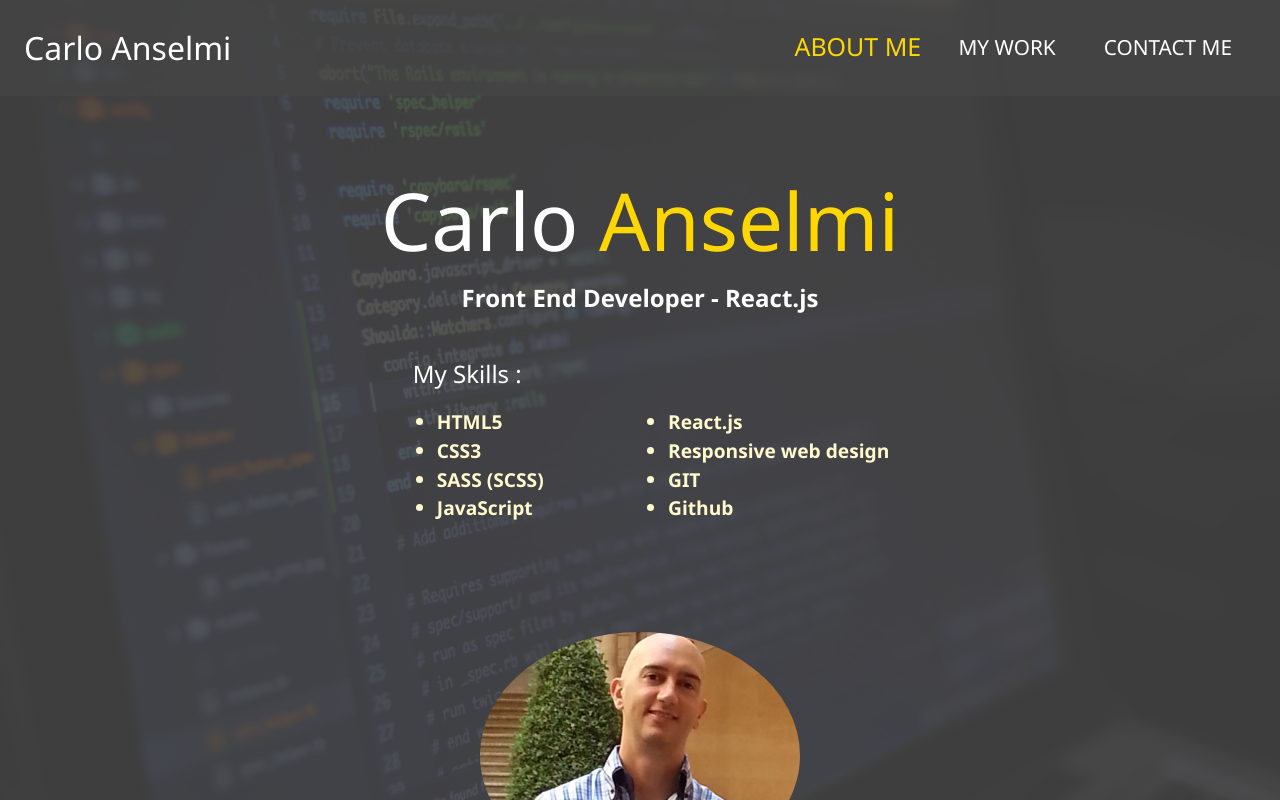
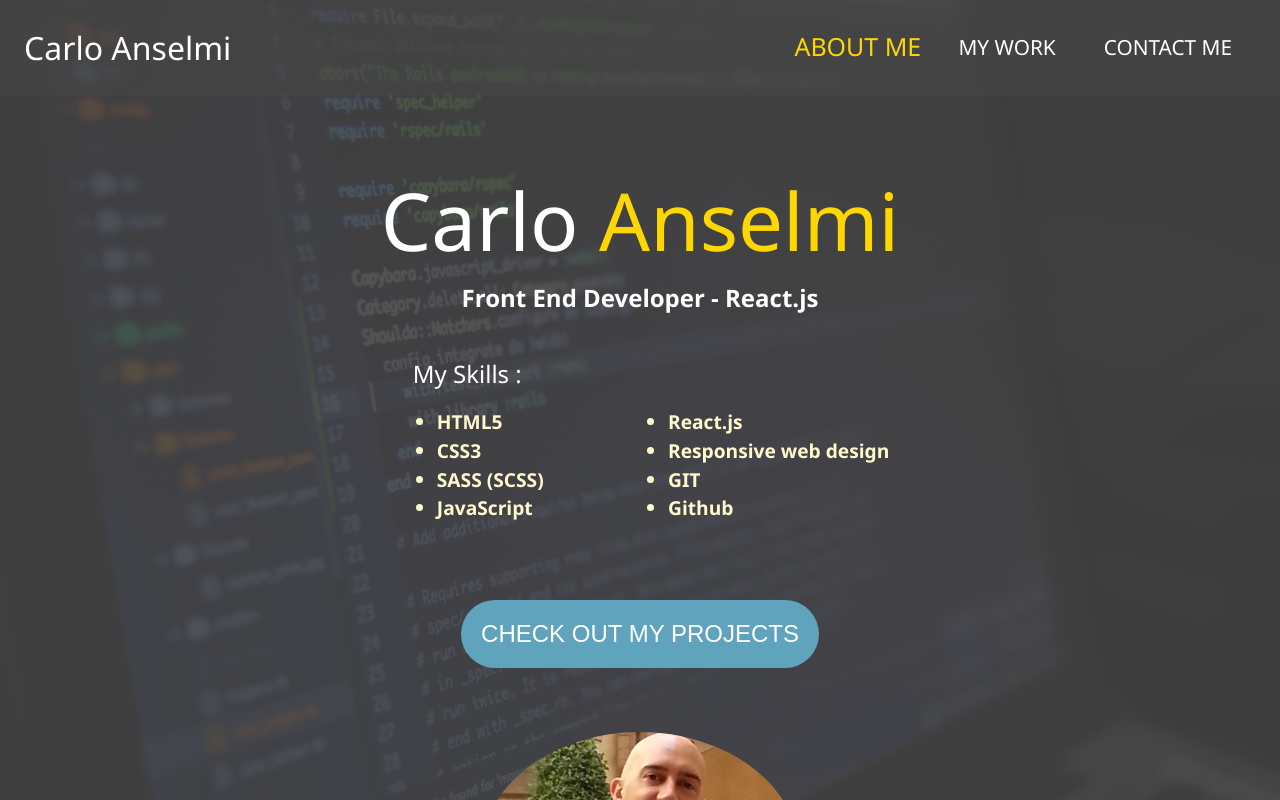
Before and after one commit to fdcoder81/portfolio2019, a React (Create React App) app: page / in a window 1280 px wide. Shown: the top 800 px of the page. Built offline with nearby package versions, Linux system fonts and the light colour scheme.

Commit message:
Added trivia react to pojects

```diff
--- a/src/Main.js
+++ b/src/Main.js
@@ -1,6 +1,7 @@
 import React from "react";
 import "./Main.scss";
 import bioImg from "./images/bio.jpg";
+import { NavLink } from "react-router-dom";
 
 const Main = () => {
   return (
@@ -21,7 +22,20 @@ const Main = () => {
           <li>GIT</li>
           <li>Github</li>
         </ul>
+
+        <NavLink to="/portfolio">
+          <div class="button-div">
+            <button
+              class="button-projects"
+              target="_blank"
+              rel="nofollow noopener"
+            >
+              Check out my projects
+            </button>
+          </div>
+        </NavLink>
       </div>
+
       <div id="about-me">
         <img alt="profile" src={bioImg} />
         <h2>About Me</h2>
--- a/src/Main.scss
+++ b/src/Main.scss
@@ -42,6 +42,30 @@
       font-size: 1.2rem;
       font-weight: 600;
       width: 14rem;
+    }
+  }
+
+  .button-div {
+    text-align: center;
+    margin-top: 2rem;
+  }
+
+  .button-projects {
+    cursor: pointer;
+    font-size: 1.5rem;
+    color: #fff !important;
+    text-transform: uppercase;
+    text-decoration: none;
+    background: #60a3bc;
+    padding: 20px;
+    border-radius: 50px;
+    display: inline-block;
+    border: none;
+    transition: all 0.4s ease 0s;
+
+    &:hover {
+      text-shadow: 0px 0px 6px rgba(255, 255, 255, 1);
+      transition: all 0.4s ease 0s;
     }
   }
 }
--- a/src/Portfolio.js
+++ b/src/Portfolio.js
@@ -3,7 +3,7 @@ import "./Portfolio.scss";
 import weatherImg from "./images/weather-app.png";
 import portfolioImg from "./images/portfolio.png";
 import moviesX from "./images/movies-x.png";
-import triviaImg from "./images/trivia.png";
+import triviaImg from "./images/trivia2.png";
 import udemyImg from "./images/udemy.png";
 
 const Portfolio = () => {
@@ -42,14 +42,22 @@ const Portfolio = () => {
           <img alt="project" src={moviesX} />
           <figcaption>
             <div>
-              <a href="https://fdcoder81.github.io/movies-x/" target="_blank" rel="noopener noreferrer">
+              <a
+                href="https://fdcoder81.github.io/movies-x/"
+                target="_blank"
+                rel="noopener noreferrer"
+              >
                 <i className="fas fa-eye">
                   <span>Project</span>
                 </i>
               </a>
             </div>
             <div>
-              <a href="https://github.com/fdcoder81/movies-x" target="_blank" rel="noopener noreferrer">
+              <a
+                href="https://github.com/fdcoder81/movies-x"
+                target="_blank"
+                rel="noopener noreferrer"
+              >
                 <i className="fab fa-github">
                   <span>GitHub</span>
                 </i>
@@ -64,7 +72,8 @@ const Portfolio = () => {
             <div>
               <a
                 href="https://fdcoder81.github.io/udemy-clone/"
-                target="_blank" rel="noopener noreferrer"
+                target="_blank"
+                rel="noopener noreferrer"
               >
                 <i className="fas fa-eye">
                   <span>Project</span>
@@ -73,7 +82,8 @@ const Portfolio = () => {
             </div>
             <div>
               <a
-                href="https://github.com/fdcoder81/udemy-clone" rel="noopener noreferrer"
+                href="https://github.com/fdcoder81/udemy-clone"
+                rel="noopener noreferrer"
                 target="_blank"
               >
                 <i className="fab fa-github">
@@ -88,7 +98,11 @@ const Portfolio = () => {
           <img alt="project" src={triviaImg} />
           <figcaption>
             <div>
-              <a href="https://fdcoder81.github.io/trivia-game" target="_blank" rel="noopener noreferrer">
+              <a
+                href="https://fdcoder81.github.io/trivia-react/"
+                target="_blank"
+                rel="noopener noreferrer"
+              >
                 <i className="fas fa-eye">
                   <span>Project</span>
                 </i>
@@ -96,8 +110,9 @@ const Portfolio = () => {
             </div>
             <div>
               <a
-                href="https://github.com/fdcoder81/trivia-game"
-                target="_blank" rel="noopener noreferrer"
+                href="https://github.com/fdcoder81/trivia-react"
+                target="_blank"
+                rel="noopener noreferrer"
               >
                 <i className="fab fa-github">
                   <span>GitHub</span>
@@ -113,7 +128,8 @@ const Portfolio = () => {
             <div>
               <a
                 href="https://fdcoder81.github.io/portfolio2019/"
-                target="_blank" rel="noopener noreferrer"
+                target="_blank"
+                rel="noopener noreferrer"
               >
                 <i className="fas fa-eye">
                   <span>Project</span>
@@ -123,7 +139,8 @@ const Portfolio = () => {
             <div>
               <a
                 href="https://github.com/fdcoder81/portfolio2019"
-                target="_blank" rel="noopener noreferrer"
+                target="_blank"
+                rel="noopener noreferrer"
               >
                 <i className="fab fa-github">
                   <span>GitHub</span>
```
Also changed, not shown: src/images/trivia2.png (added).
